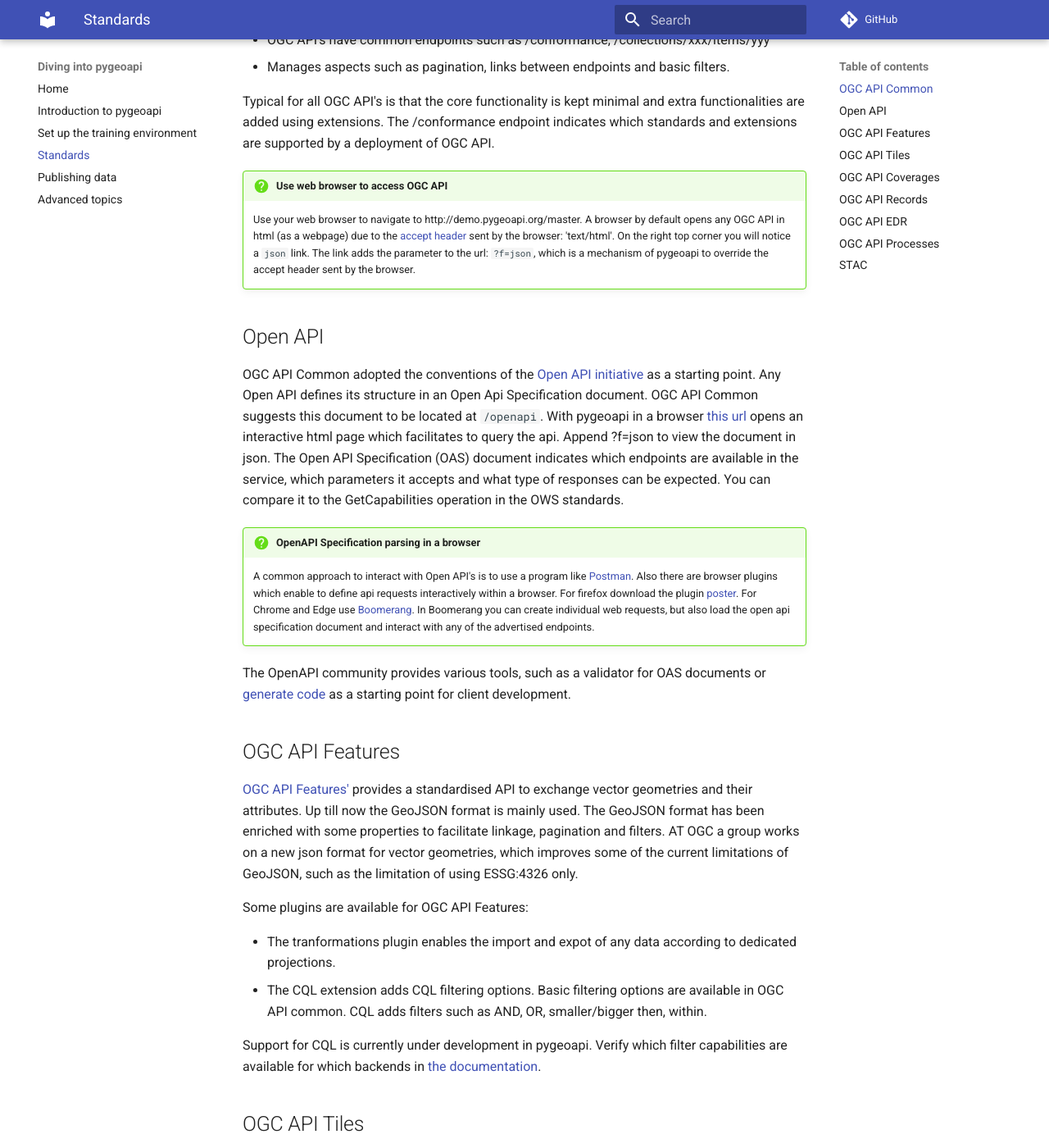
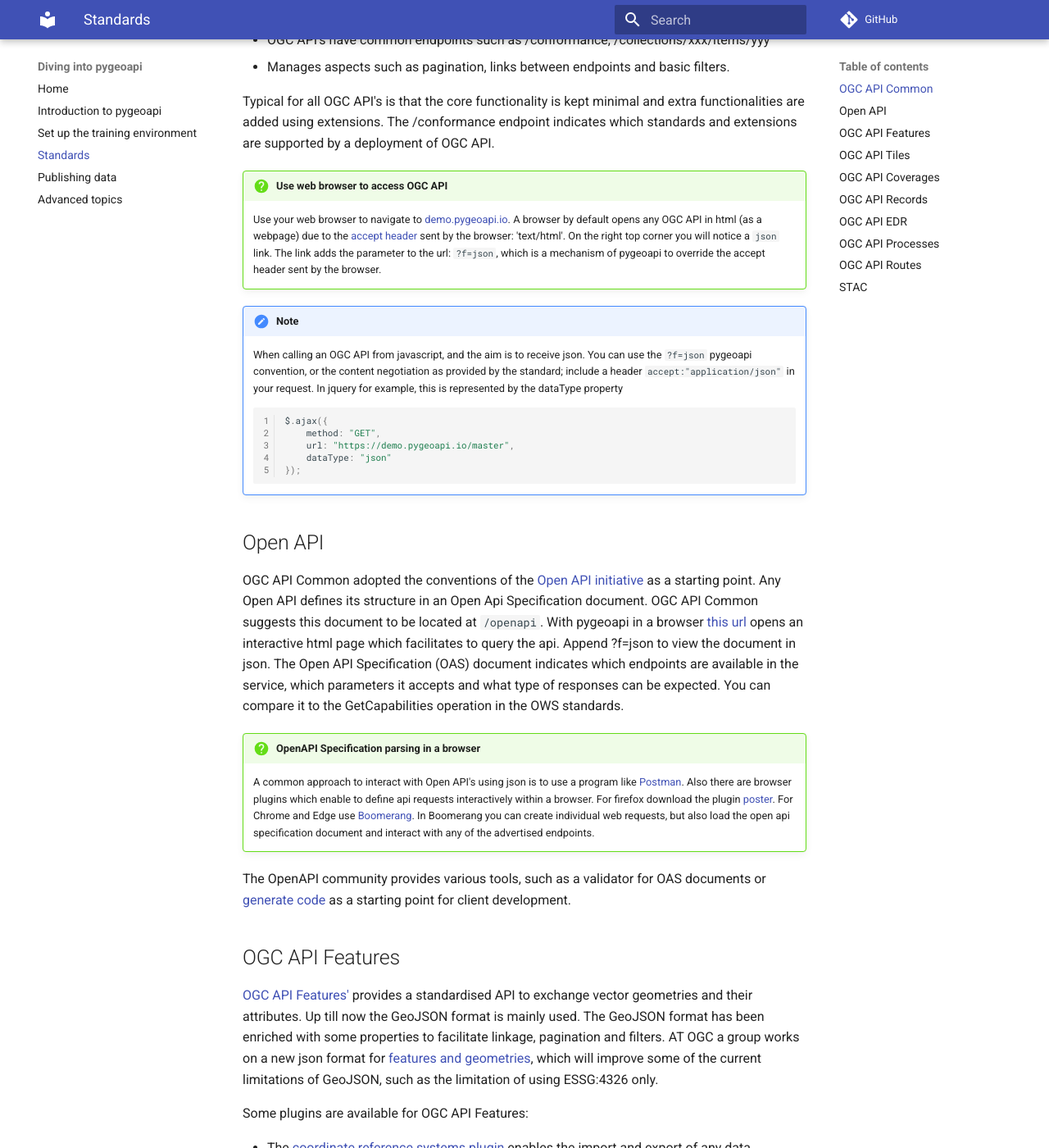
Before and after one commit to geopython/diving-into-pygeoapi, an MkDocs documentation site: the page built from workshop/content/docs/standards/index.md, in a window 1280 px wide and 1400 px high, scrolled down 395 px. Shown: the whole window at 82% size. Built offline with MkDocs 1.6.1 and Material for MkDocs 9.7.7, drawn with Linux system fonts in a browser that asks for light colours; comment, search, counter and statistics services are not loaded; some of the changed text lies outside the part shown.

Commit message:
some typo's and additional links

````diff
--- a/workshop/content/docs/standards/index.md
+++ b/workshop/content/docs/standards/index.md
@@ -22,18 +22,33 @@
 
 !!! question "Use web browser to access OGC API"
 
-    Use your web browser to navigate to http://demo.pygeoapi.org/master. A browser by default opens
+    Use your web browser to navigate to [demo.pygeoapi.io](https://demo.pygeoapi.io/master). A browser by default opens
     any OGC API in html (as a webpage) due to the [accept header](https://developer.mozilla.org/en-US/docs/Web/HTTP/Headers/Accept)
     sent by the browser: 'text/html'. On the right top corner you will notice a `json` link. The link
     adds the parameter to the url: `?f=json`, which is a mechanism of pygeoapi to override the accept
     header sent by the browser.
+
+!!! note
+
+    When calling an OGC API from javascript, and the aim is to receive json. You can use the `?f=json` pygeoapi convention, or the content
+    negotiation as provided by the standard; include a header `accept:"application/json"` in your request.
+    In jquery for example, this is represented by the dataType property
+
+    ``` {.js linenums="1"}
+    $.ajax({
+        method: "GET",
+        url: "https://demo.pygeoapi.io/master",
+        dataType: "json"
+    });
+    ```
+
 
 ## Open API
 
 OGC API Common adopted the conventions of the [Open API initiative](https://www.openapis.org/about)
 as a starting point. Any Open API defines its structure in an Open Api Specification document.
 OGC API Common suggests this document to be located at `/openapi`. With pygeoapi in a browser
-[this url](http://demo.pygeoapi.org/master/openapi) opens an interactive html page which facilitates
+[this url](http://demo.pygeoapi.io/master/openapi) opens an interactive html page which facilitates
 to query the api. Append ?f=json to view the document in json. The Open API Specification (OAS)
 document indicates which endpoints are available in the service, which parameters it accepts and
 what type of responses can be expected. You can compare it to the GetCapabilities operation in the
@@ -41,7 +56,7 @@
 
 !!! question "OpenAPI Specification parsing in a browser"
 
-    A common approach to interact with Open API's is to use a program like
+    A common approach to interact with Open API's using json is to use a program like
     [Postman](https://www.postman.com/). Also there are browser plugins which enable to define api
     requests interactively within a browser. For firefox download the plugin
     [poster](https://pluginsaddonsextensions.com/mozilla-firefox/poster-mozilla-addon). For Chrome
@@ -57,14 +72,15 @@
 [OGC API Features'](https://ogcapi.ogc.org/features/) provides a standardised API to exchange vector
 geometries and their attributes. Up till now the GeoJSON format is mainly used. The GeoJSON format
 has been enriched with some properties to facilitate linkage, pagination and filters. AT OGC a group
-works on a new json format for vector geometries, which improves some of the current limitations of
-GeoJSON, such as the limitation of using ESSG:4326 only.
+works on a new json format for [features and geometries](https://www.ogc.org/projects/groups/featgeojsonswg),
+which will improve some of the current limitations of GeoJSON, such as the limitation of using ESSG:4326 only.
 
 Some plugins are available for OGC API Features:
 
-- The tranformations plugin enables the import and expot of any data according to dedicated projections.
-- The CQL extension adds CQL filtering options. Basic filtering options are available in OGC API common.
-CQL adds filters such as AND, OR, smaller/bigger then, within.
+- The [coordinate reference systems plugin](https://docs.opengeospatial.org/is/18-058r1/18-058r1.html) enables the import and export of any data according to dedicated projections.
+- The [filtering extension](http://docs.ogc.org/DRAFTS/19-079r1.html) adds CQL filtering options. Basic filtering options are available in OGC API common.
+CQL adds filters such as AND, OR, smaller/bigger then, within. *draft*
+- The [CRUD](http://docs.ogc.org/DRAFTS/20-002.html) plugin adds create, update, delete capabilities to OGC API. *draft*
 
 Support for CQL is currently under development in pygeoapi. Verify which filter capabilities are
  available for which backends in [the documentation](https://docs.pygeoapi.io/en/latest/cql.html).
@@ -97,7 +113,8 @@
 ## OGC API Records
 
 [OGC API Records](https://ogcapi.ogc.org/records/) provides access to repositories of
-metadata records. The API is still under development at the OGC.
+metadata records. The API definition is likely to be adopted by OGC soon. pygeoapi contains an early implementation of the standard.
+We'll look at an example in one of the exersizes.
 
 ## OGC API EDR
 
@@ -107,6 +124,10 @@
 
 [OGC API Processes](https://ogcapi.ogc.org/processes/)
 
+## OGC API Routes
+
+[OGC API Routes](https://ogcapi.ogc.org/routes/)
+
 ## STAC
 
 [Spatiotemporal Asset Catalog](https://stacspec.org/)
````
